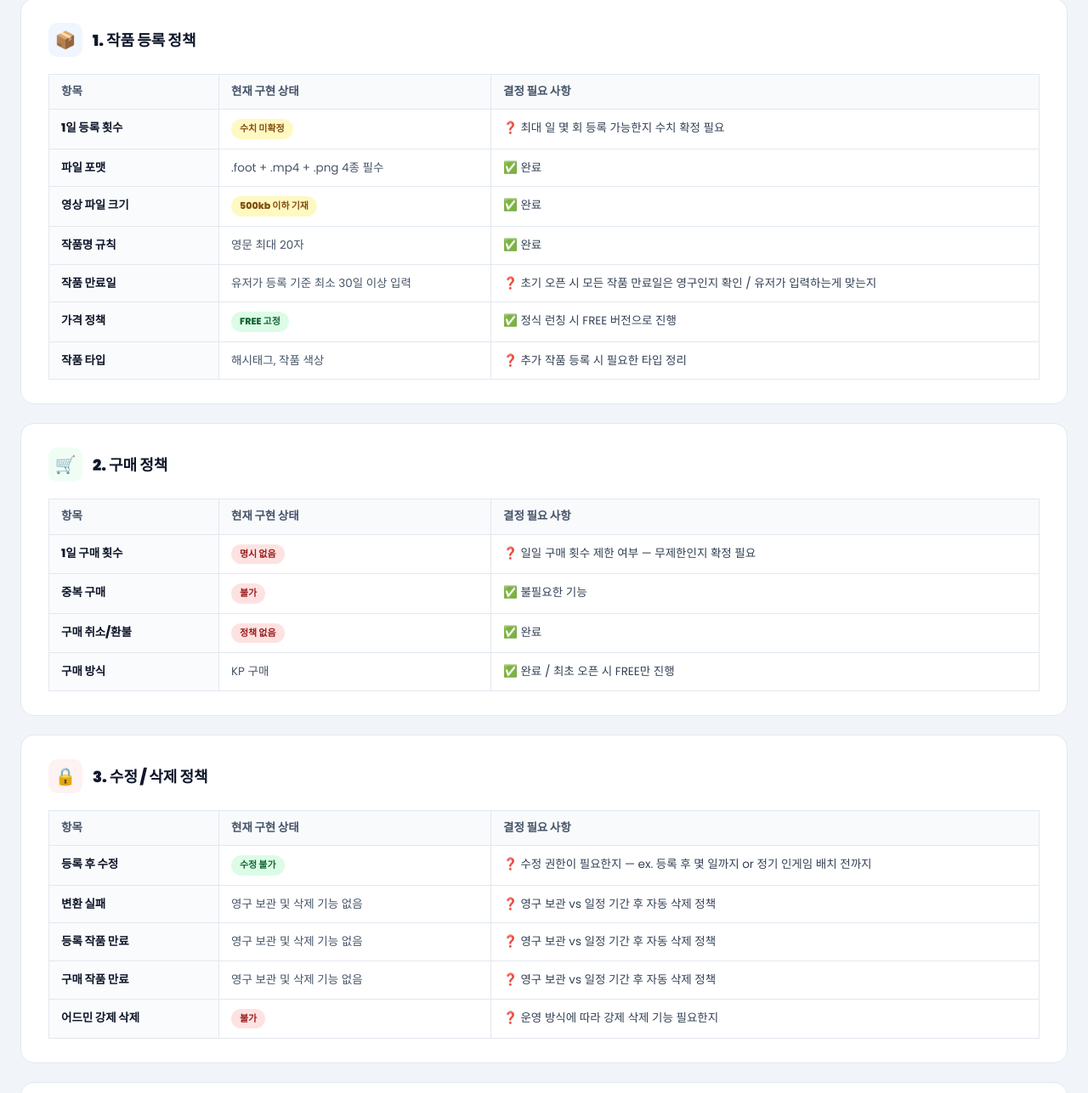
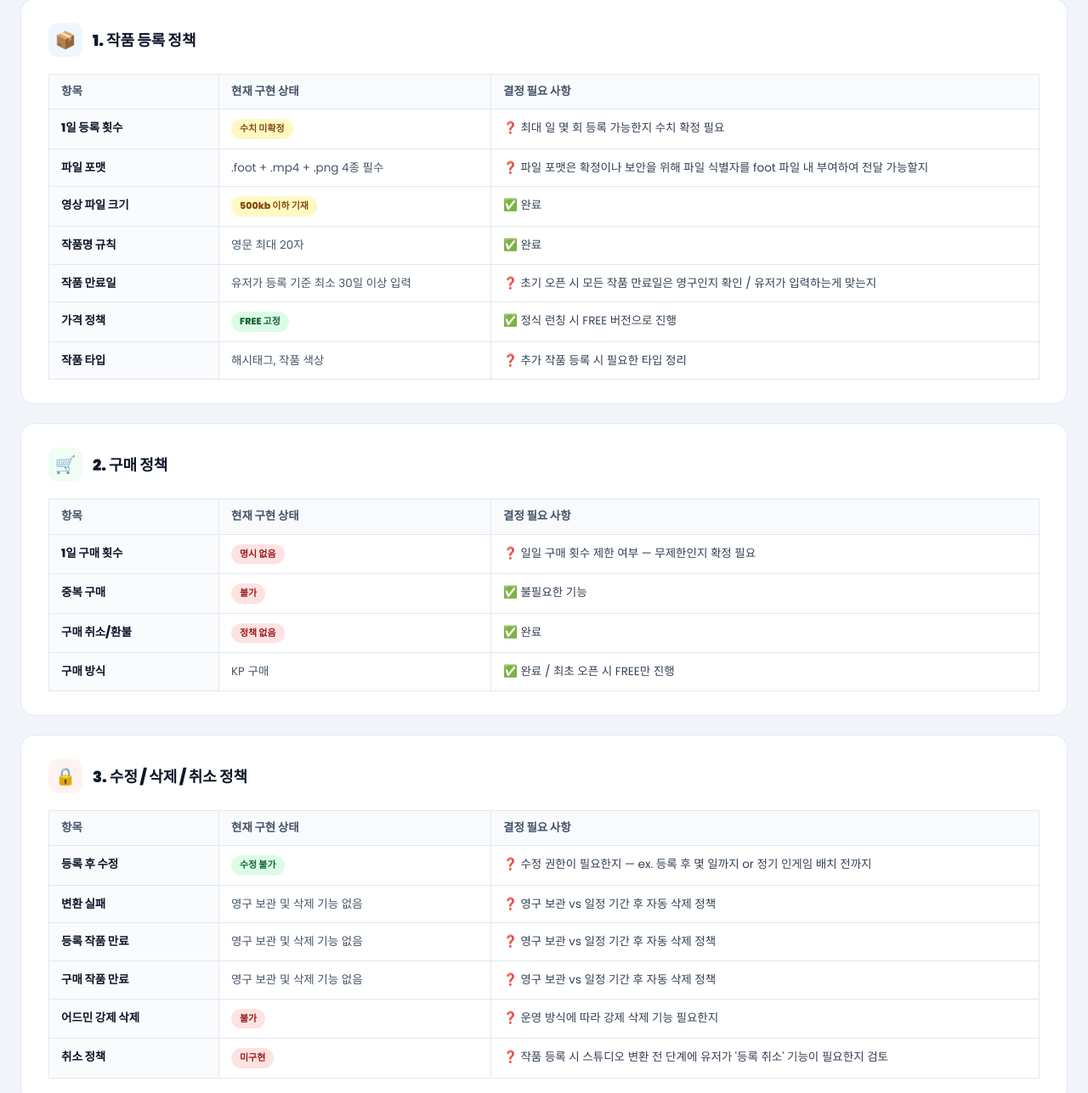
Before and after one commit to wnguds1111/rofactory, a plain HTML site: page policy_checklist.html in a window 1280 px wide. Shown: the part 290-1577 px from the top of the page at 85% size. Drawn offline with nearby package versions, Linux system fonts and the light colour scheme.

Commit message:
docs: 업데이트 취소 정책 및 파일 포맷 정책 내용 추가

```diff
--- a/policy_checklist.html
+++ b/policy_checklist.html
@@ -76,7 +76,7 @@
                 <thead><tr><th style="width:200px;">항목</th><th style="width:200px;">현재 구현 상태</th><th>결정 필요 사항</th></tr></thead>
                 <tbody>
                     <tr><td class="item">1일 등록 횟수</td><td class="curr"><span class="badge badge-warn">수치 미확정</span></td><td>❓ 최대 일 몇 회 등록 가능한지 수치 확정 필요</td></tr>
-                    <tr><td class="item">파일 포맷</td><td class="curr">.foot + .mp4 + .png 4종 필수</td><td>✅ 완료</td></tr>
+                    <tr><td class="item">파일 포맷</td><td class="curr">.foot + .mp4 + .png 4종 필수</td><td>❓ 파일 포맷은 확정이나 보안을 위해 파일 식별자를 foot 파일 내 부여하여 전달 가능할지</td></tr>
                     <tr><td class="item">영상 파일 크기</td><td class="curr"><span class="badge badge-warn">500kb 이하 기재</span></td><td>✅ 완료</td></tr>
                     <tr><td class="item">작품명 규칙</td><td class="curr">영문 최대 20자</td><td>✅ 완료</td></tr>
                     <tr><td class="item">작품 만료일</td><td class="curr">유저가 등록 기준 최소 30일 이상 입력</td><td>❓ 초기 오픈 시 모든 작품 만료일은 영구인지 확인 / 유저가 입력하는게 맞는지</td></tr>
@@ -108,7 +108,7 @@
         <div class="section-card">
             <div class="section-header">
                 <div class="section-icon" style="background:#fef2f2;">🔒</div>
-                <div class="section-title">3. 수정 / 삭제 정책</div>
+                <div class="section-title">3. 수정 / 삭제 / 취소 정책</div>
             </div>
             <table>
                 <thead><tr><th>항목</th><th>현재 구현 상태</th><th>결정 필요 사항</th></tr></thead>
@@ -118,6 +118,7 @@
                     <tr><td class="item">등록 작품 만료</td><td class="curr">영구 보관 및 삭제 기능 없음</td><td>❓ 영구 보관 vs 일정 기간 후 자동 삭제 정책</td></tr>
                     <tr><td class="item">구매 작품 만료</td><td class="curr">영구 보관 및 삭제 기능 없음</td><td>❓ 영구 보관 vs 일정 기간 후 자동 삭제 정책</td></tr>
                     <tr><td class="item">어드민 강제 삭제</td><td class="curr"><span class="badge badge-danger">불가</span></td><td>❓ 운영 방식에 따라 강제 삭제 기능 필요한지</td></tr>
+                    <tr><td class="item">취소 정책</td><td class="curr"><span class="badge badge-danger">미구현</span></td><td>❓ 작품 등록 시 스튜디오 변환 전 단계에 유저가 '등록 취소' 기능이 필요한지 검토</td></tr>
                 </tbody>
             </table>
         </div>
```
